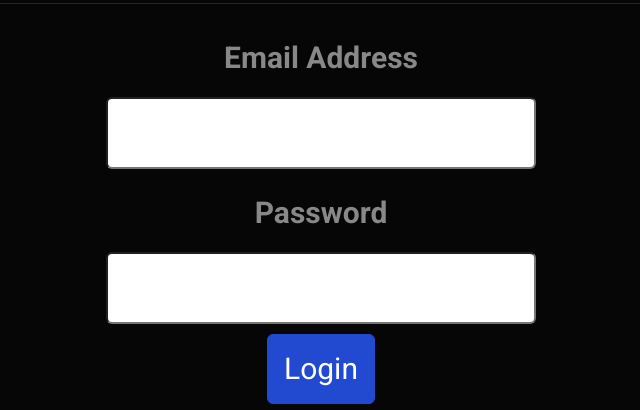
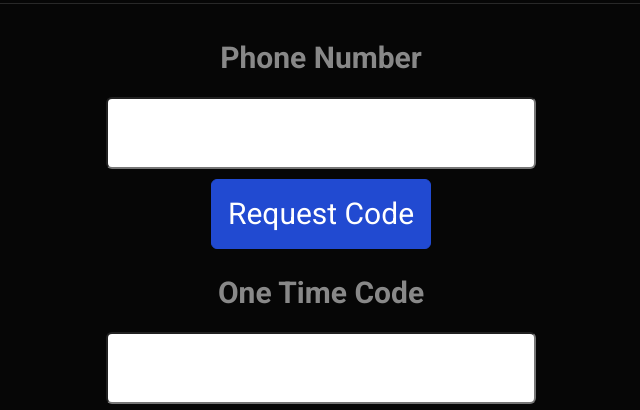
Before and after one commit to lautarocolazo/cit171-stedi, a plain HTML site: page index.html in a window 1280 px wide. Shown: the part 256-666 px from the top of the page, without its empty margins (319-959 px from the left). Drawn offline with Linux system fonts and the light colour scheme.

Commit message:
Changes to frontend form

```diff
--- a/index.html
+++ b/index.html
@@ -17,11 +17,14 @@
 
     <form name="loginForm" id="login" method="post" >
         <p>
-            <label class="stepcount" for="username">Email Address</label><br>
+            <label class="stepcount" for="username">Phone Number</label><br>
             <input class="stepcount" type="text" id="username" name="username" size="25" onchange="setusername()" required >
         </p>
         <p>
-            <label class="stepcount" for="password">Password</span></label><br>
+            <input class="btn btn-lg btn-primary" id="loginbtn" type="button" onclick="oneTimePassword()" value="Request Code">
+        </p>
+        <p>
+            <label class="stepcount" for="password">One Time Code</span></label><br>
             <input class="stepcount" type="password" id="password" name="pwd" size="25" onchange="setuserpassword()" required >
         </p>
         <p>
--- a/manageuser.js
+++ b/manageuser.js
@@ -56,6 +56,19 @@ function userlogin(){
         success: function(data) {
             window.location.href = "/timer.html#"+data;//add the token to the url
         },
+        contentType: "application/text",
+        dataType: 'text'
+    });
+
+}
+
+function oneTimePassword(){
+    setuserpassword();
+    setusername();
+    $.ajax({
+        type: 'POST',
+        url: 'https://dev.stedi.me/twofactorlogin/2089735910',
+        data: JSON.stringify({userName, password}),
         contentType: "application/text",
         dataType: 'text'
     });
```
